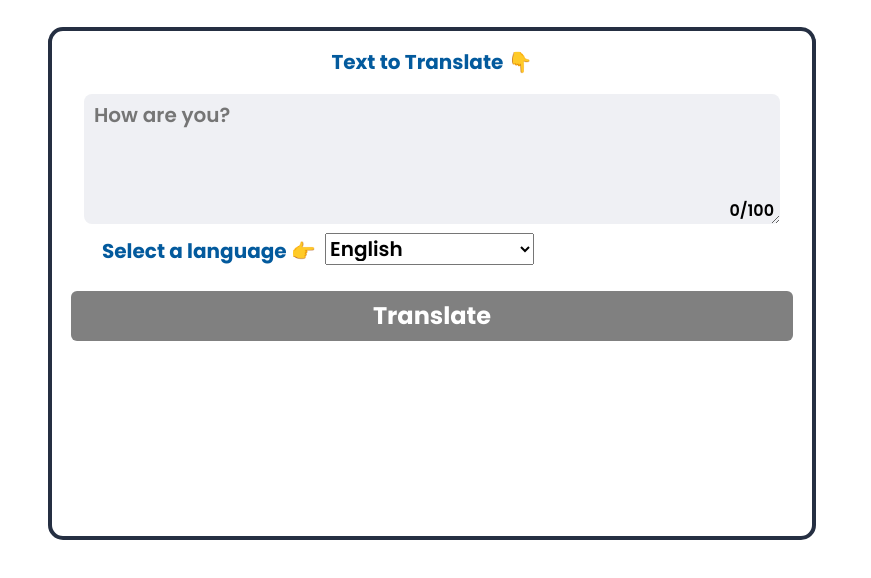
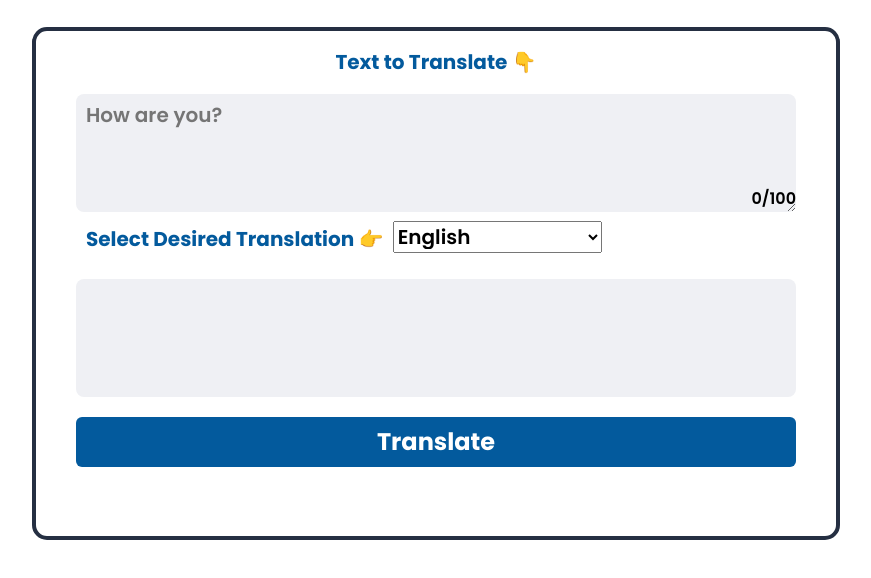
Before and after one commit to Eddie-OConnor/PollyGlot, a website built with Vite: page index.html in a window 1280 px wide. Shown: the part 216-794 px from the top of the page, without its empty margins (208-1079 px from the left). Built offline with nearby package versions, Linux system fonts and the light colour scheme; no server answers.

Commit message:
front end changes

```diff
--- a/index.css
+++ b/index.css
@@ -40,7 +40,7 @@ body {
     margin: 30px auto;
     border: 4px solid #252F42;
     border-radius: 15px;
-    width: 95%;
+    width: 100%;
     height: 505px;
 }
 
@@ -64,6 +64,7 @@ body {
     text-align: left;
     margin-left: auto;
     margin-right: auto;
+    box-sizing: border-box;
 }
 
 #select-language {
@@ -94,7 +95,7 @@ body {
 
 #translate-btn, #start-over-btn {
     display: block;
-    width: 95%;
+    width: 90%;
     height: 50px;
     margin: 20px auto 50px auto;
     background-color: #035A9D;
--- a/index.html
+++ b/index.html
@@ -21,7 +21,7 @@
 
     <div id="main">
         <div id="input-div" class="center">
-            <h3 class="header center">Text to Translate 👇</h3>
+            <h3 class="header">Text to Translate 👇</h3>
             <h3 id="original-text" class="hidden">Original Text 👇</h3>
             <div id="text-input-container">
                 <textarea id="text-input" type="text" placeholder="How are you?" maxlength="100"></textarea>
@@ -29,15 +29,9 @@
             </div>
         </div>
 
-        <div id="translation-div" class="hidden center">
-            <h3 class="header center">Your Translation 👇</h3>
-            <!-- translated text appears here -->
-            <p id="translation"></p>
-        </div>
-
         <div id="select-language">
             <div>
-                <label for="language" class="header">Select a language 👉 </label>
+                <label for="language" class="header">Select Desired Translation 👉 </label>
                 <select id="language" name="language">
                     <option value="English">English</option>
                     <option value="Arabic">Arabic</option>
@@ -57,8 +51,13 @@
             </div>
         </div>
 
+        <div id="translation-div" class="center">
+            <!-- translated text appears here -->
+            <p id="translation"></p>
+        </div>
+
         <div>
-            <button id="translate-btn" type="button" disabled>Translate</button>
+            <button id="translate-btn" type="button">Translate</button>
         </div>
 
         <div id="start-over-btn-container" class="hidden">
```
